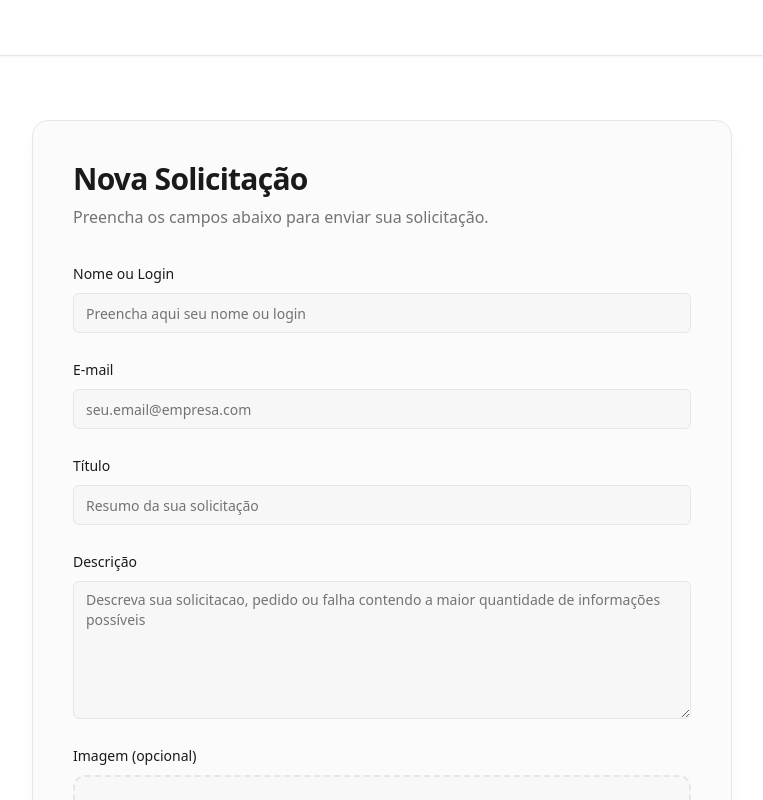
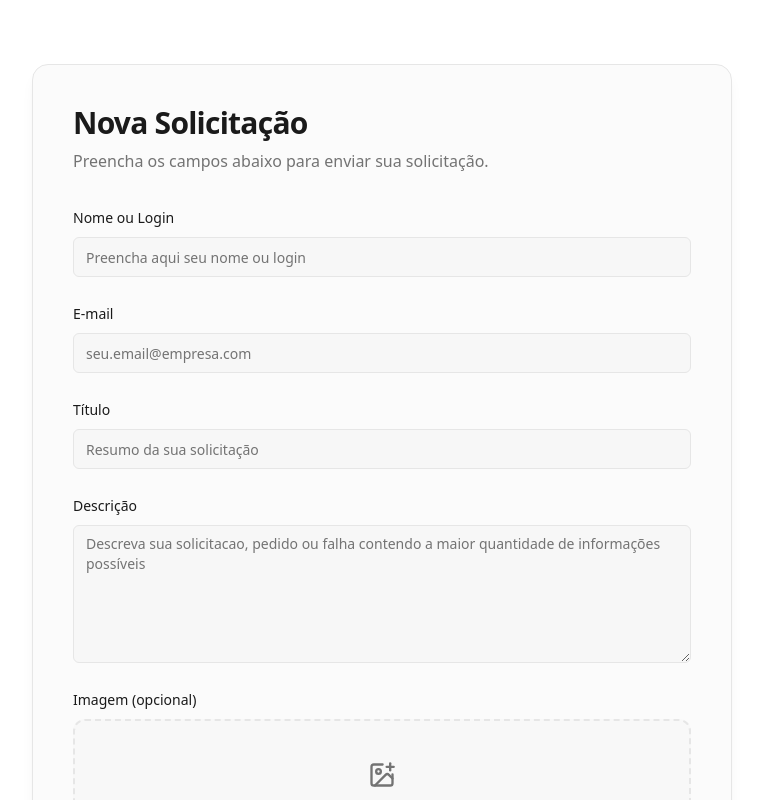
Before and after one commit to tavoralucas/gpon-health-overview, a React (Vite) app: page /nova-solicitacao in a window 1280 px wide. Shown: the top 800 px of the page, without its empty margins (258-1021 px from the left). Built offline with nearby package versions, Linux system fonts and the light colour scheme.

Commit message:
Changes
Co-authored-by: tavoralucas <38147859+tavoralucas@users.noreply.github.com>

```diff
--- a/src/components/AppLayout.tsx
+++ b/src/components/AppLayout.tsx
@@ -3,8 +3,6 @@ import { Outlet } from "react-router-dom";
 export default function AppLayout() {
   return (
     <div className="flex min-h-screen w-full flex-col bg-white">
-      <header className="sticky top-0 z-50 flex h-14 items-center border-b bg-card px-4 shadow-sm" />
-      {/* Topbar removida */}
 
       <main className="flex-1 overflow-auto bg-white">
         <Outlet />
```
